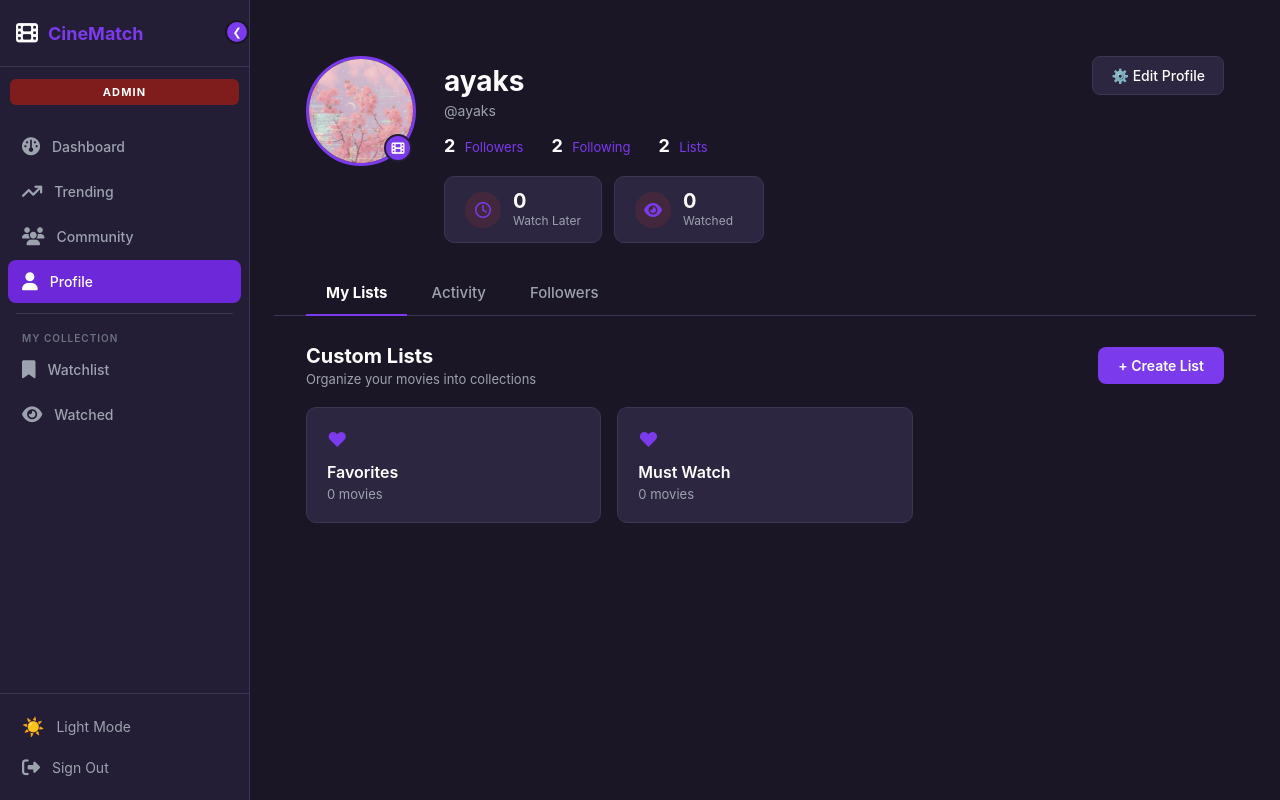
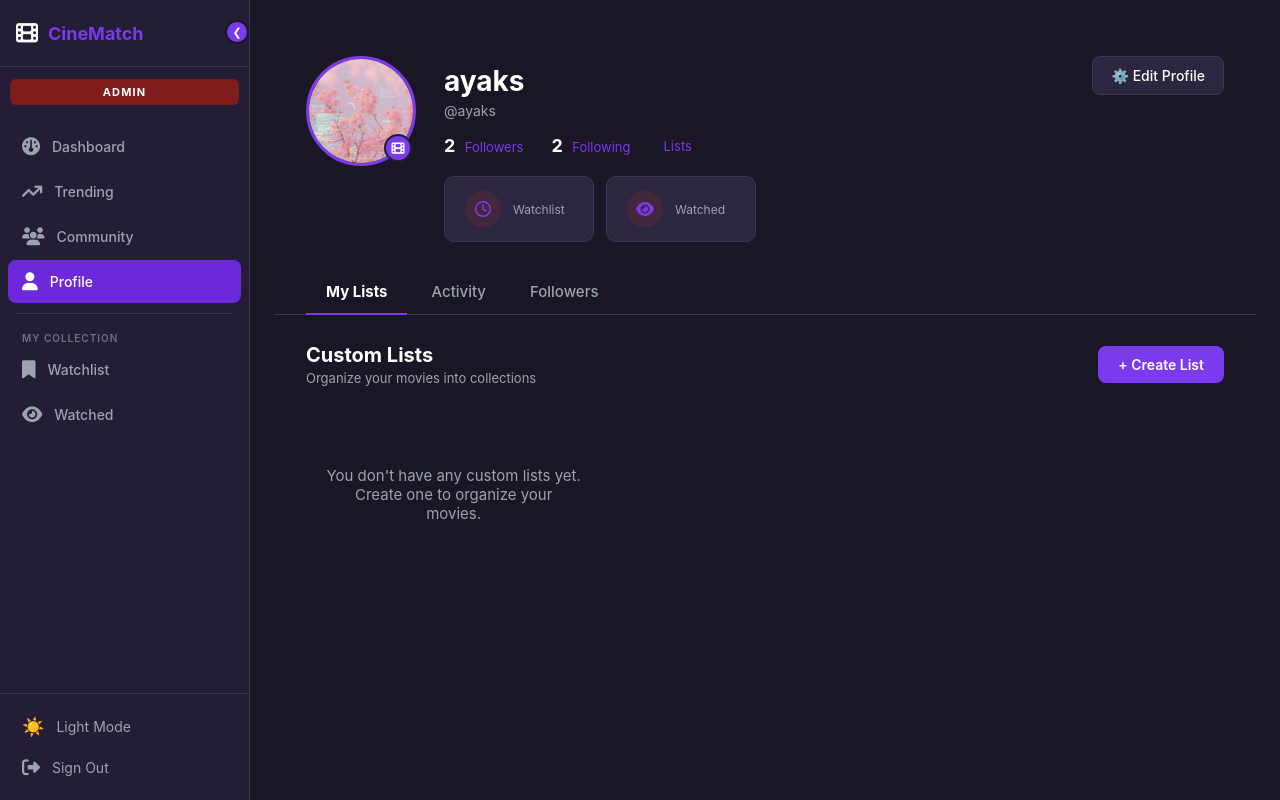
Before and after one commit to kasnaouiAya/CineMatch-A-Movie-Recommendation-System, a Django app: page /users/profile/ in a window 1280 px wide. Run offline with Django 4.2, Linux system fonts and the light colour scheme; a user stored in the database is signed in; data comes from the database, SQL or seed files in the repository.

Commit message:
Added modifications from VS Code

```diff
--- a/movies/models.py
+++ b/movies/models.py
@@ -37,12 +37,12 @@ class Movie(models.Model):
 class Watchlist(models.Model):
     user = models.ForeignKey(
         settings.AUTH_USER_MODEL,
-        on_delete=models.CASCADE,#delete watchlist entries if user is deleted
-        related_name='watchlist'
+        on_delete=models.CASCADE, # delete watchlist entries if user is deleted
+        related_name='watchlist_items'
     )
     movie = models.ForeignKey(
         'movies.Movie',
-        on_delete=models.CASCADE,#delete watchlist entries if movie is deleted
+        on_delete=models.CASCADE, # delete watchlist entries if movie is deleted
         related_name='watchlisted_by'
     )
     #add for watched status :many users may want to mark a movie as watched without removing it from the watchlist
--- a/movies/views.py
+++ b/movies/views.py
@@ -126,7 +126,7 @@ def toggle_watchlist(request, pk):
     if entry:
         entry.delete()
         in_watchlist = False
-        message = 'Retiré de votre watchlist'
+        message = 'Retiré de votre watchlist !'
     else:
         Watchlist.objects.create(user=request.user, movie=movie)
         in_watchlist = True
--- a/templates/base.html
+++ b/templates/base.html
@@ -334,11 +334,8 @@
 <!-- Watchlist link is only shown to authenticated users -->
       <a href="{% url 'watchlist' %}" class="sb-item {% if request.resolver_match.url_name == 'watchlist' %}active{% endif %}">
         <span class="sb-item-icon"><i class="fa-solid fa-bookmark"></i></span>
-        <!-- Show count badge if there are items in the watchlist -->
 
-        {% if user.watchlist_items.count > 0 %}
-          <span class="wl-count-badge">{{ user.watchlist_items.count }}</span>
-        {% endif %}
+
         <span class="sb-item-label">Watchlist</span>
         <!--if user.is_authenticated-->
         <span class="tooltip">Watchlist</span>
--- a/templates/movies/watchlist.html
+++ b/templates/movies/watchlist.html
@@ -124,7 +124,7 @@
     <div class="wl-header-left">
       <div class="wl-header-icon">🕐</div>
       <div>
-        <h1>Watchlist</h1>
+        <h1>WatchLater</h1>
         <p>Films à regarder plus tard</p>
       </div>
     </div>
--- a/templates/users/profile.html
+++ b/templates/users/profile.html
@@ -377,7 +377,6 @@
           <span class="lbl">Following</span>
         </div>
         <div class="profile-stat">
-          <span class="num">2</span>
           <span class="lbl">Lists</span>
         </div>
       </div>
@@ -387,14 +386,12 @@
         <a href="?tab=lists" class="col-card">
           <div class="col-card-icon"><i class="fa-regular fa-clock"></i></div>
           <div>
-            <div class="col-card-num">0</div>
-            <div class="col-card-lbl">Watch Later</div>
+            <div class="col-card-lbl">Watchlist</div>
           </div>
         </a>
         <a href="?tab=activity" class="col-card">
           <div class="col-card-icon"><i class="fa-solid fa-eye"></i></div>
           <div>
-            <div class="col-card-num">0</div>
             <div class="col-card-lbl">Watched</div>
           </div>
         </a>
@@ -434,20 +431,124 @@
           <h2>Custom Lists</h2>
           <p>Organize your movies into collections</p>
         </div>
-        <button class="create-list-btn">+ Create List</button>
+        <button class="create-list-btn" data-url="{% url 'create_list' %}" data-csrf="{{ csrf_token }}">+ Create List</button>
       </div>
       <div class="lists-grid">
-        <div class="list-card">
-          <div class="list-card-icon">♥</div>
-          <div class="list-card-name">Favorites</div>
-          <div class="list-card-count">0 movies</div>
-        </div>
-        <div class="list-card">
-          <div class="list-card-icon">♥</div>
-          <div class="list-card-name">Must Watch</div>
-          <div class="list-card-count">0 movies</div>
+        {% if lists and lists.count > 0 %}
+          {% for lst in lists %}
+            <div class="list-card">
+              <div class="list-card-icon">♥</div>
+              <div class="list-card-name">{{ lst.name }}</div>
+              <div class="list-card-count">{{ lst.movies.count }} movies</div>
+            </div>
+          {% endfor %}
+        {% else %}
+          <div class="empty-state">
+            <p>You don't have any custom lists yet. Create one to organize your movies.</p>
+          </div>
+        {% endif %}
+      </div>
+      <!-- Create List Modal -->
+      <div id="create-list-modal" class="cm-modal" style="display:none;">
+        <div class="cm-modal-backdrop"></div>
+        <div class="cm-modal-panel">
+          <div class="cm-modal-header">Create New List</div>
+          <div class="cm-modal-body">
+            <input id="create-list-name" type="text" maxlength="150" placeholder="Enter list name">
+          </div>
+          <div class="cm-modal-actions">
+            <button id="create-list-submit" class="cm-btn cm-primary">OK</button>
+            <button id="create-list-cancel" class="cm-btn">Cancel</button>
+          </div>
         </div>
       </div>
+
+      <style>
+        .hidden { display: none; }
+        .cm-modal { position: fixed; inset: 0; z-index: 1200; display:flex; align-items:center; justify-content:center; }
+        .cm-modal-backdrop { position:absolute; inset:0; background:rgba(10,6,24,0.45); backdrop-filter: blur(2px); }
+        .cm-modal-panel { position:relative; background:#fff; border-radius:12px; padding:18px; width:420px; box-shadow:0 8px 30px rgba(0,0,0,0.12); z-index:2; }
+        .cm-modal-header { font-weight:700; font-size:18px; margin-bottom:8px; color:#3b0066; }
+        .cm-modal-body label { display:block; margin-bottom:6px; color:#444; }
+        .cm-modal-body input { width:100%; padding:10px 12px; border-radius:8px; border:1px solid #ddd; outline:none; font-size:14px; }
+        .cm-modal-body input:focus { border-color:#7a2cff; box-shadow:0 0 0 4px rgba(122,44,255,0.08); }
+        .cm-modal-actions { display:flex; gap:10px; justify-content:flex-end; margin-top:12px; }
+        .cm-btn { padding:8px 14px; border-radius:8px; border:0; cursor:pointer; background:#f2f0f6; }
+        .cm-primary { background:#7a2cff; color:#fff; }
+      </style>
+
+      <script>
+        document.addEventListener('DOMContentLoaded', function(){
+          const btn = document.querySelector('.create-list-btn');
+          const modal = document.getElementById('create-list-modal');
+          const input = document.getElementById('create-list-name');
+          const submitBtn = document.getElementById('create-list-submit');
+          const cancelBtn = document.getElementById('create-list-cancel');
+          if (!btn || !modal) return;
+
+          function openModal(){
+            modal.style.display = 'flex';
+            setTimeout(()=> input.focus(), 50);
+          }
+          function closeModal(){
+            modal.style.display = 'none';
+            input.value = '';
+          }
+
+          btn.addEventListener('click', function(e){
+            e.preventDefault();
+            openModal();
+          });
+
+          cancelBtn.addEventListener('click', function(e){
+            e.preventDefault(); closeModal();
+          });
+
+          // submit via click or enter
+          async function submitList(){
+            const name = input.value.trim();
+            if (!name) { input.focus(); return; }
+              const url = btn.dataset.url;
+              // get csrf token from data attribute or cookie as fallback
+              let csrf = btn.dataset.csrf || '';
+              function getCookie(name) {
+                const v = document.cookie.match('(^|;)\\s*' + name + '\\s*=\\s*([^;]+)');
+                return v ? v.pop() : '';
+              }
+              if (!csrf || csrf === 'NOTPROVIDED') csrf = getCookie('csrftoken');
+            try {
+              const res = await fetch(url, {
+                method: 'POST',
+                headers: {
+                  'X-CSRFToken': csrf,
+                  'X-Requested-With': 'XMLHttpRequest',
+                  'Content-Type': 'application/x-www-form-urlencoded',
+                },
+                body: `csrfmiddlewaretoken=${csrf}&name=${encodeURIComponent(name)}`
+              });
+              const data = await res.json();
+              if (data.status === 'ok') {
+                location.reload();
+              } else {
+                alert(data.message || 'Error creating list');
+              }
+            } catch (err) {
+              alert('Request failed');
+            }
+          }
+
+          submitBtn.addEventListener('click', function(e){ e.preventDefault(); submitList(); });
+
+          input.addEventListener('keydown', function(e){ if (e.key === 'Enter') { e.preventDefault(); submitList(); } if (e.key === 'Escape') { closeModal(); } });
+
+          // close when clicking backdrop or pressing Escape anywhere
+          modal.addEventListener('click', function(e){
+            const bd = modal.querySelector('.cm-modal-backdrop');
+            if (e.target === bd || e.target === modal) closeModal();
+          });
+          document.addEventListener('keydown', function(e){ if (e.key === 'Escape') { if (modal.style.display !== 'none') closeModal(); } });
+        });
+      </script>
 
     <!-- ACTIVITY TAB -->
     {% elif tab == 'activity' %}
--- a/users/models.py
+++ b/users/models.py
@@ -27,3 +27,17 @@ class User(AbstractUser):
 
     def __str__(self):
         return self.username
+
+
+class List(models.Model):
+    user = models.ForeignKey(
+        'users.User',
+        on_delete=models.CASCADE,
+        related_name='lists'
+    )
+    name = models.CharField(max_length=150)
+    movies = models.ManyToManyField('movies.Movie', blank=True, related_name='in_lists')
+    created_at = models.DateTimeField(auto_now_add=True)
+
+    def __str__(self):
+        return f'{self.user.username} - {self.name}'
--- a/users/urls.py
+++ b/users/urls.py
@@ -10,4 +10,5 @@ urlpatterns = [
     path('follow/<int:user_id>/', views.follow_view, name='follow'),
     path('profile/', views.profile_view, name='profile'),
     path('profile/<str:username>/', views.other_profile_view, name='profile_by_username'),
+    path('lists/create/', views.create_list_view, name='create_list'),
 ]
--- a/users/views.py
+++ b/users/views.py
@@ -4,6 +4,8 @@ from django.contrib.auth.decorators import login_required
 from django.contrib import messages
 from .forms import RegisterForm, LoginForm, ProfileForm
 from .models import User
+from .models import List
+from django.http import JsonResponse
 from django.db.models import Q
 
 def register_view(request):
@@ -78,14 +80,31 @@ def profile_view(request):
     followers = request.user.followers.all()
     following_ids = set(request.user.following.values_list('id', flat=True))
 
+    lists = request.user.lists.all()
+
     return render(request, 'users/profile.html', {
         'form': form,
         'tab': tab,
         'followers': followers,
         'following_ids': following_ids,
+        'lists': lists,
         'followers_count': request.user.get_followers_count(),
         'following_count': request.user.get_following_count(),
     })
+
+
+@login_required
+def create_list_view(request):
+    if request.method != 'POST':
+        return JsonResponse({'status': 'error', 'message': 'Method not allowed'}, status=405)
+
+    name = request.POST.get('name', '').strip()
+    if not name:
+        return JsonResponse({'status': 'error', 'message': 'Name is required'}, status=400)
+
+    # create the list
+    new_list = List.objects.create(user=request.user, name=name)
+    return JsonResponse({'status': 'ok', 'message': 'List created', 'id': new_list.id})
 
 @login_required
 def follow_view(request, user_id):
```
Also changed, not shown: movies/migrations/0004_alter_watchlist_options_and_more.py (added), movies/migrations/0005_alter_watchlist_user.py (added), users/migrations/0004_list.py (added).
